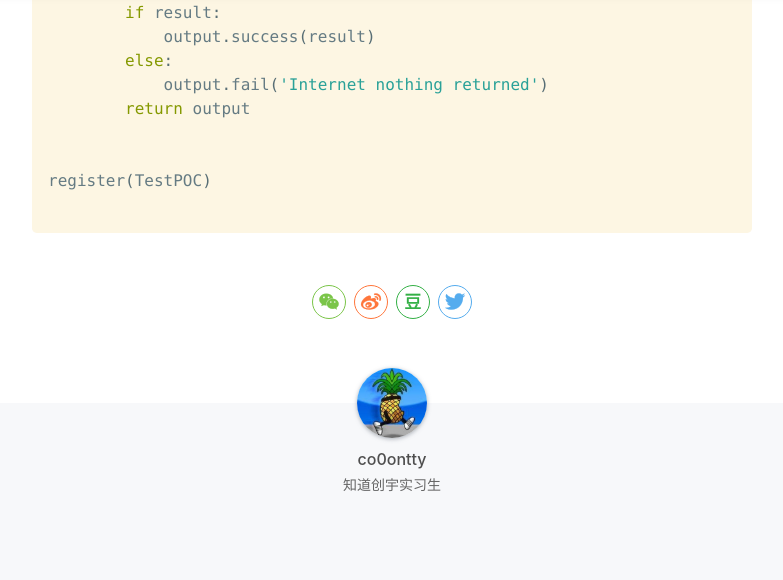
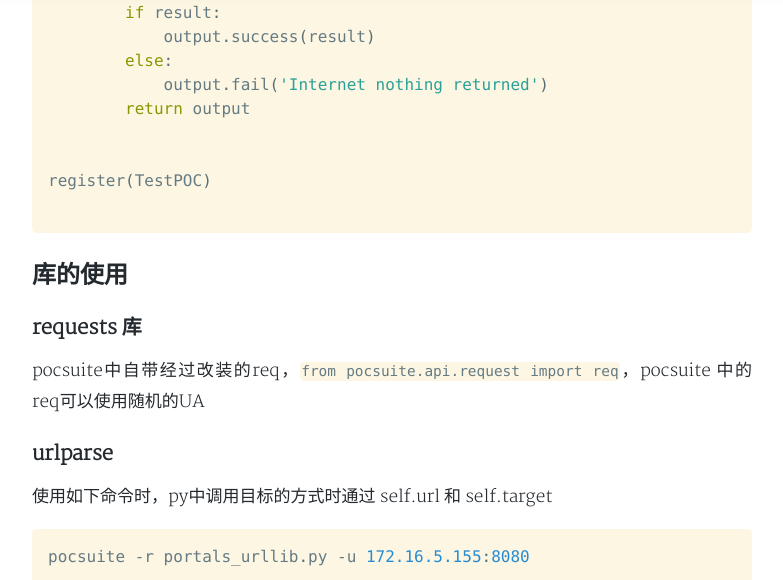
Before and after one commit to co0ontty/co0ontty.github.io, a Jekyll site: the page built from _posts/2019-7-29-pocsuit.md, in a window 1280 px wide and 1400 px high, scrolled down 5075 px. Shown: the top 580 px of the window, without its empty margins (248-1031 px from the left). Built offline with Jekyll 4.4.1, drawn with Linux system fonts in a browser that asks for light colours; nearby versions of some CDN libraries; comment, search, counter and statistics services are not loaded; a style sheet for code colours, icons or effects is not loaded; some of the changed text lies outside the part shown; grey boxes are pictures that could not be loaded.

Commit message:
update pocsuite.md

````diff
--- a/_posts/2019-7-19-pocsuit.md
+++ b/_posts/2019-7-29-pocsuit.md
@@ -177,3 +177,19 @@
 register(TestPOC)
 
 ```
+## 库的使用
+### requests 库
+pocsuite中自带经过改装的req，`from pocsuite.api.request import req`，pocsuite 中的req可以使用随机的UA
+### urlparse
+使用如下命令时，py中调用目标的方式时通过 self.url 和 self.target
+```python
+pocsuite -r portals_urllib.py -u 172.16.5.155:8080
+```
+self.url 与 self.target 的区别为：如果 -u 传递的参数没有指定 http 或者 https 的话，self.url 会自动添加 http:// 而 self.target 则不会做任何操作。
+![使用过程图](/assets/img/posts/pocsuite-4.png)
+不管怎样，self.url 和 self.target 均无法对端口进行识别和操作，所以我们要引入 urlparse 库：
+### urlparse库
+**urlparse.urlparse(分离）**
+![urlparse.urlparse](/assets/img/posts/pocsuite-5.png)
+**urlparse.urljoin（合并）**
+![urlparse.urljoin](/assets/img/posts/pocsuite-6.png)
````
Also changed, not shown: other parts of _posts/2019-7-29-pocsuit.md (+1 -1 lines), assets/img/posts/pocsuite-5.png (added), assets/img/posts/pocuite-6.png (added), assets/img/posts/pocusite-4.png (added).
